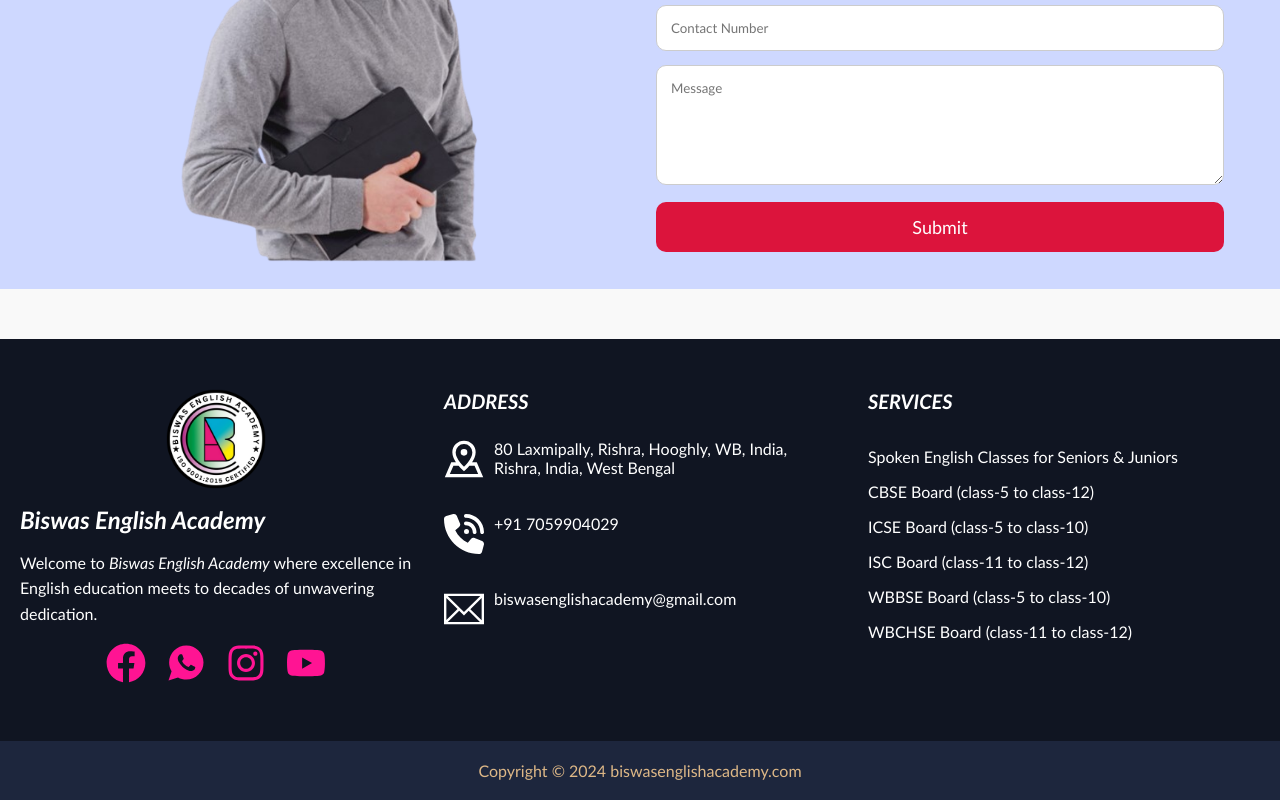
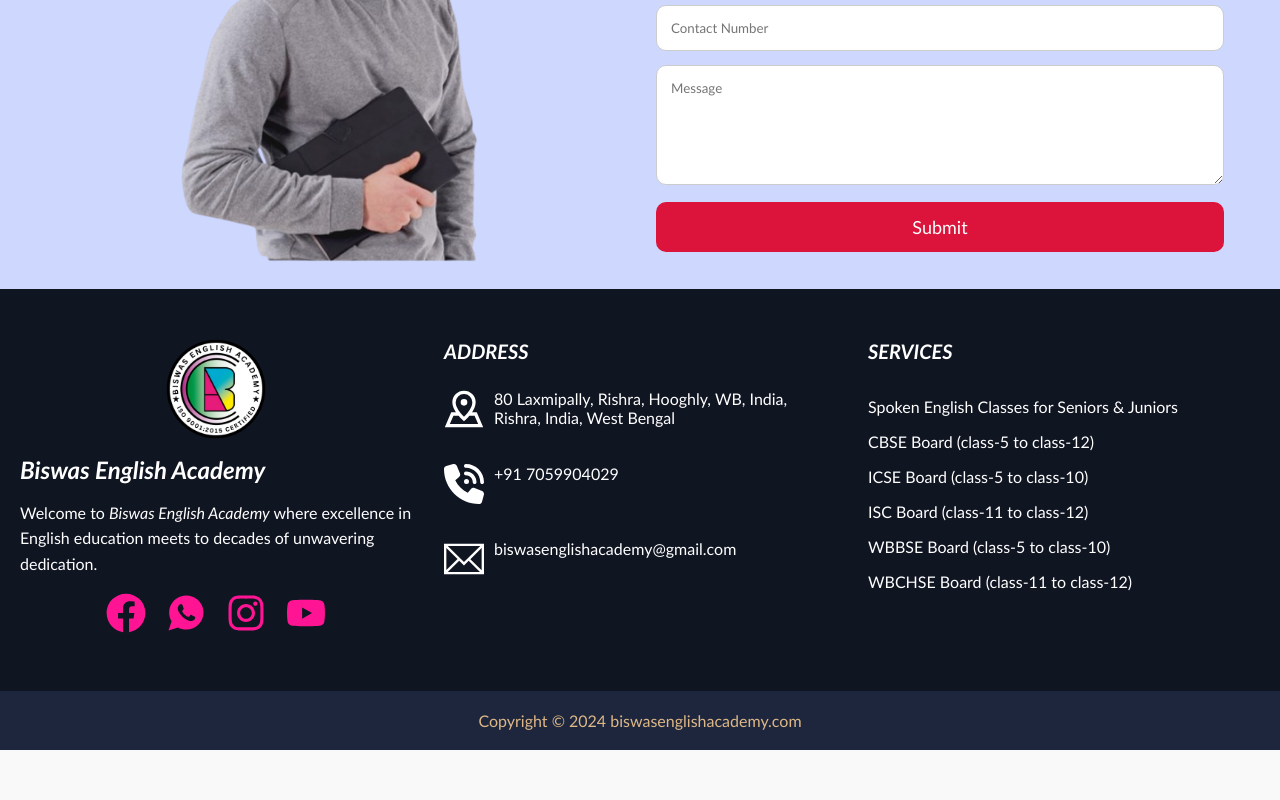
Before and after one commit to Pritam-Mondal18/biswasEnglishAcademyFinal, a React (Vite) app: page / in a window 1280 px wide. Shown: the part 4229-5029 px from the top of the page. After the commit the page ends 4979 px from the top, so only its background shows below. Built offline with nearby package versions, Linux system fonts and the light colour scheme.

Commit message:
fix the margin of footer container

```diff
--- a/src/components/Footer.css
+++ b/src/components/Footer.css
@@ -286,6 +286,7 @@
    Footer Section Styles
    ============================ */
 .footer-container {
+  margin-top: -50px;
   background-color: #101522;
   color: #fff;
   width: 100%;
--- a/src/routes/Contact.css
+++ b/src/routes/Contact.css
@@ -964,6 +964,9 @@
   flex-wrap: wrap;
   justify-content: space-between;
   gap: 24px;
+  padding-bottom: 0; /* Remove extra padding */
+  margin-bottom: 0; /* Ensure no margin */
+  background-color: transparent; /* Avoid black background */
 }
 
 .contact-Social {
```
